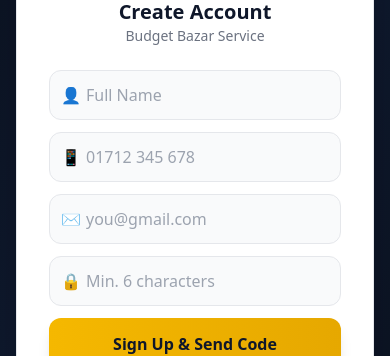
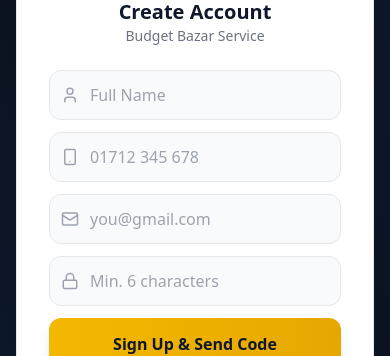
Before and after one commit to DevVerse0/Budget-Bazaar, a Next.js app in the folder frontend/: page /register in a window 390 px wide. Shown: the part 355-711 px from the top of the page. Built offline with nearby package versions, Linux system fonts and the light colour scheme; no server answers; the database is empty.

Commit message:
polish: form icons lucide line (Mail, Lock, User, Smartphone) premium

```diff
--- a/frontend/src/app/login/page.tsx
+++ b/frontend/src/app/login/page.tsx
@@ -3,6 +3,7 @@ import { useState } from 'react';
 import { supabase } from '@/lib/supabase';
 import { useRouter } from 'next/navigation';
 import Link from 'next/link';
+import { Mail, Lock } from 'lucide-react';
 export default function Login(){
   const [email,setEmail]=useState(''); const [password,setPassword]=useState(''); const [err,setErr]=useState(''); const [loading,setLoading]=useState(false); const router=useRouter();
   const submit=async(e:any)=>{
@@ -23,8 +24,8 @@ export default function Login(){
     <div className="bg-white rounded-2xl shadow-2xl w-full max-w-md p-8 border">
       <div className="text-center mb-6"><img src="/logo.png" alt="Budget Bazar Service" className="w-16 h-16 mx-auto rounded-full border-2 border-gold bg-white object-cover shadow"/><h1 className="font-bold text-xl mt-3">Welcome Back</h1><p className="text-sm text-gray-500">Budget Bazar Service</p></div>
       <form onSubmit={submit} className="space-y-4">
-        <div className="relative"><label className="text-sm font-medium">Email</label><span className="absolute left-3 top-[36px] text-gray-400">✉</span><input value={email} onChange={e=>setEmail(e.target.value)} placeholder="you@gmail.com" type="email" className="w-full mt-1 border rounded-xl pl-9 pr-3 py-3 focus:ring-2 focus:ring-gold focus:border-gold outline-none bg-gray-50 focus:bg-white transition" required/></div>
-        <div className="relative"><label className="text-sm font-medium">Password</label><span className="absolute left-3 top-[36px] text-gray-400">🔒</span><input value={password} onChange={e=>setPassword(e.target.value)} placeholder="••••••••" type="password" className="w-full mt-1 border rounded-xl pl-9 pr-3 py-3 focus:ring-2 focus:ring-gold focus:border-gold outline-none bg-gray-50 focus:bg-white transition" required/></div>
+        <div className="relative"><label className="text-sm font-medium">Email</label><Mail size={16} className="absolute left-3 top-[38px] text-gray-400"/><input value={email} onChange={e=>setEmail(e.target.value)} placeholder="you@gmail.com" type="email" className="w-full mt-1 border rounded-xl pl-9 pr-3 py-3 focus:ring-2 focus:ring-gold focus:border-gold outline-none bg-gray-50 focus:bg-white transition" required/></div>
+        <div className="relative"><label className="text-sm font-medium">Password</label><Lock size={16} className="absolute left-3 top-[38px] text-gray-400"/><input value={password} onChange={e=>setPassword(e.target.value)} placeholder="••••••••" type="password" className="w-full mt-1 border rounded-xl pl-9 pr-3 py-3 focus:ring-2 focus:ring-gold focus:border-gold outline-none bg-gray-50 focus:bg-white transition" required/></div>
         {err && <p className="text-red-600 text-sm bg-red-50 border border-red-200 rounded-xl px-3 py-2">{err}</p>}
         <button type="submit" disabled={loading} className="w-full bg-navy hover:bg-black text-white py-3.5 rounded-xl font-bold shadow-lg hover:shadow-xl transition-all hover:-translate-y-0.5 disabled:opacity-50">{loading?'Logging in...':'Login'}</button>
       </form>
--- a/frontend/src/app/register/page.tsx
+++ b/frontend/src/app/register/page.tsx
@@ -4,6 +4,7 @@ import { supabase } from '@/lib/supabase';
 import { useRouter } from 'next/navigation';
 import Link from 'next/link';
 import { api } from '@/services/api';
+import { User, Smartphone, Mail, Lock } from 'lucide-react';
 export default function Register(){
   const [email,setEmail]=useState(''); const [password,setPassword]=useState(''); const [name,setName]=useState(''); const [mobile,setMobile]=useState(''); const [err,setErr]=useState(''); const [loading,setLoading]=useState(false); const router=useRouter();
   const submit=async(e:any)=>{
@@ -19,10 +20,10 @@ export default function Register(){
     <div className="bg-white rounded-2xl shadow-2xl w-full max-w-md p-8 border">
       <div className="text-center mb-6"><img src="/logo.png" alt="logo" className="w-16 h-16 mx-auto rounded-full border-2 border-gold object-cover" onError={(e:any)=>e.target.style.display='none'}/><h1 className="font-bold text-xl mt-2">Create Account</h1><p className="text-sm text-gray-500">Budget Bazar Service</p></div>
       <form onSubmit={submit} className="space-y-3">
-        <div className="relative"><span className="absolute left-3 top-1/2 -translate-y-1/2 text-gray-400">👤</span><input value={name} onChange={e=>setName(e.target.value)} placeholder="Full Name" className="w-full border rounded-xl pl-9 pr-3 py-3 bg-gray-50 focus:bg-white focus:ring-2 focus:ring-gold focus:border-gold outline-none transition" required/></div>
-        <div className="relative"><span className="absolute left-3 top-1/2 -translate-y-1/2 text-gray-400">📱</span><input value={mobile} onChange={e=>setMobile(e.target.value)} placeholder="01712 345 678" className="w-full border rounded-xl pl-9 pr-3 py-3 bg-gray-50 focus:bg-white focus:ring-2 focus:ring-gold focus:border-gold outline-none transition"/></div>
-        <div className="relative"><span className="absolute left-3 top-1/2 -translate-y-1/2 text-gray-400">✉</span><input value={email} onChange={e=>setEmail(e.target.value)} placeholder="you@gmail.com" type="email" className="w-full border rounded-xl pl-9 pr-3 py-3 bg-gray-50 focus:bg-white focus:ring-2 focus:ring-gold focus:border-gold outline-none transition" required/></div>
-        <div className="relative"><span className="absolute left-3 top-1/2 -translate-y-1/2 text-gray-400">🔒</span><input value={password} onChange={e=>setPassword(e.target.value)} placeholder="Min. 6 characters" type="password" className="w-full border rounded-xl pl-9 pr-3 py-3 bg-gray-50 focus:bg-white focus:ring-2 focus:ring-gold focus:border-gold outline-none transition" required/></div>
+        <div className="relative"><User size={18} className="absolute left-3 top-1/2 -translate-y-1/2 text-gray-400"/><input value={name} onChange={e=>setName(e.target.value)} placeholder="Full Name" className="w-full border rounded-xl pl-10 pr-3 py-3 bg-gray-50 focus:bg-white focus:ring-2 focus:ring-gold focus:border-gold outline-none transition" required/></div>
+        <div className="relative"><Smartphone size={18} className="absolute left-3 top-1/2 -translate-y-1/2 text-gray-400"/><input value={mobile} onChange={e=>setMobile(e.target.value)} placeholder="01712 345 678" className="w-full border rounded-xl pl-10 pr-3 py-3 bg-gray-50 focus:bg-white focus:ring-2 focus:ring-gold focus:border-gold outline-none transition"/></div>
+        <div className="relative"><Mail size={18} className="absolute left-3 top-1/2 -translate-y-1/2 text-gray-400"/><input value={email} onChange={e=>setEmail(e.target.value)} placeholder="you@gmail.com" type="email" className="w-full border rounded-xl pl-10 pr-3 py-3 bg-gray-50 focus:bg-white focus:ring-2 focus:ring-gold focus:border-gold outline-none transition" required/></div>
+        <div className="relative"><Lock size={18} className="absolute left-3 top-1/2 -translate-y-1/2 text-gray-400"/><input value={password} onChange={e=>setPassword(e.target.value)} placeholder="Min. 6 characters" type="password" className="w-full border rounded-xl pl-10 pr-3 py-3 bg-gray-50 focus:bg-white focus:ring-2 focus:ring-gold focus:border-gold outline-none transition" required/></div>
         {err && <p className="text-red-500 text-sm bg-red-50 border border-red-200 rounded-xl px-3 py-2">{err}</p>}
         <button type="submit" disabled={loading} className="w-full btn-gold py-3.5 rounded-xl font-bold shadow-lg hover:shadow-xl transition-all hover:-translate-y-0.5">{loading?'Creating & Sending Code...':'Sign Up & Send Code'}</button>
       </form>
```
